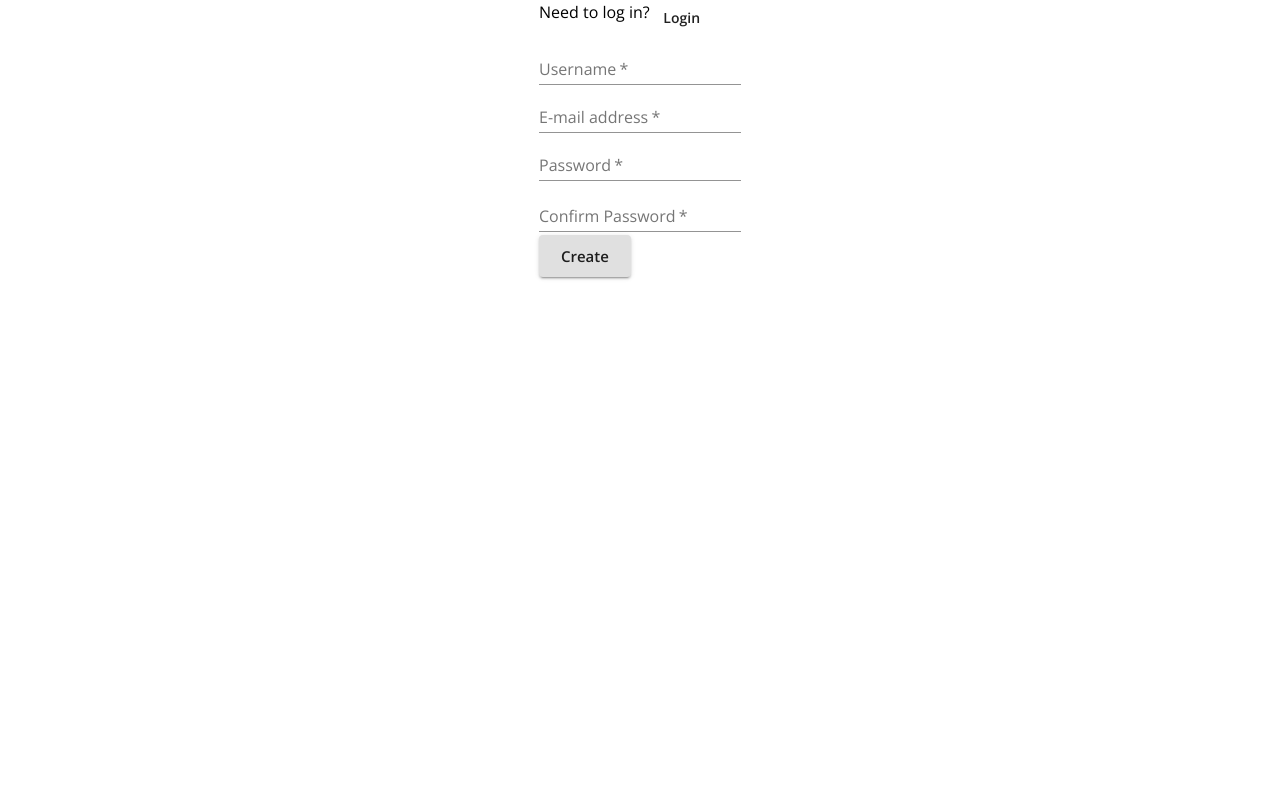
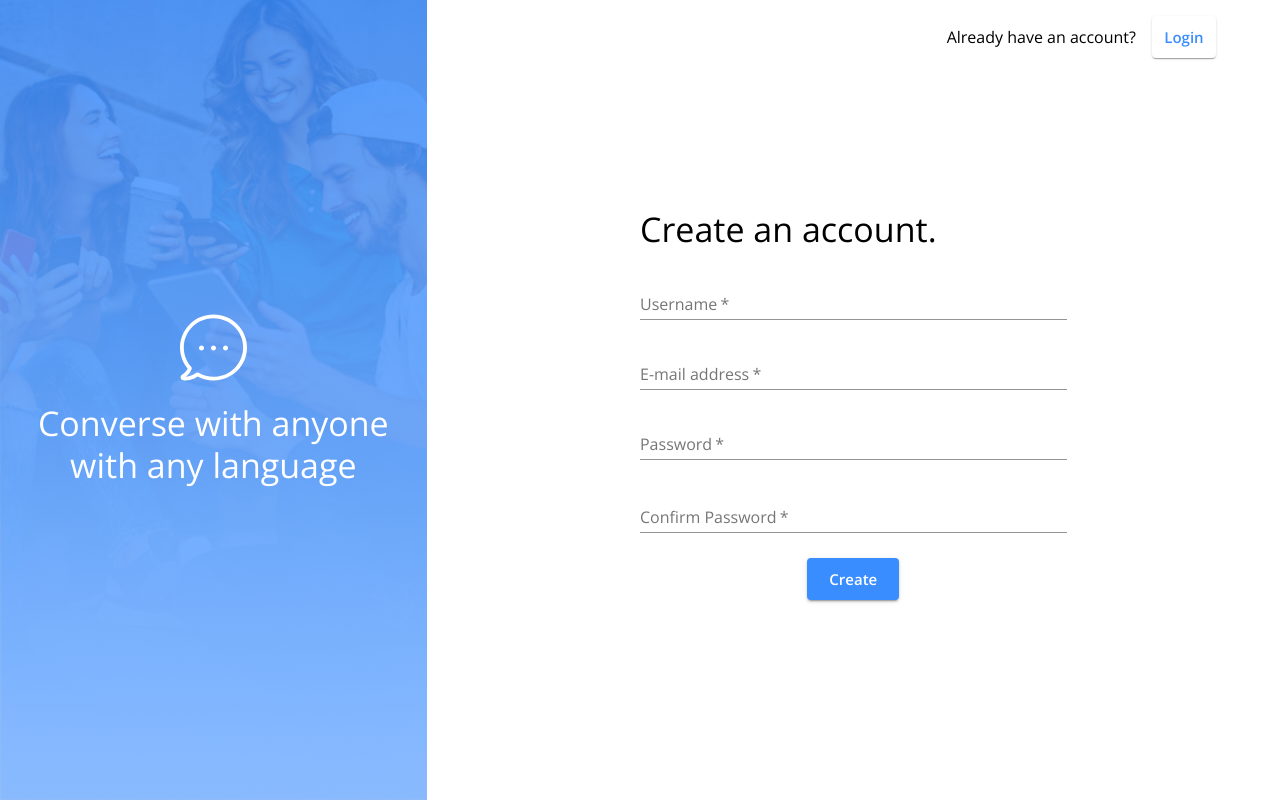
Before and after one commit to haditorabi/messenger-app, a React (Create React App) app in the folder client/: page / in a window 1280 px wide. Built offline with nearby package versions, Linux system fonts and the light colour scheme; no server answers.

Commit message:
update signup page

```diff
--- a/client/src/Login.js
+++ b/client/src/Login.js
@@ -28,7 +28,7 @@ const Login = (props) => {
   }
 
   return (
-    <Grid container justify="center">
+    <Grid container justifyContent="center">
       <Box>
         <Grid container item>
           <Typography>Need to register?</Typography>
--- a/client/src/Signup.js
+++ b/client/src/Signup.js
@@ -1,6 +1,7 @@
 import React, { useState } from "react";
 import { Redirect, useHistory } from "react-router-dom";
 import { connect } from "react-redux";
+import { SnackbarError } from "./components";
 import {
   Grid,
   Box,
@@ -10,12 +11,70 @@ import {
   TextField,
   FormHelperText,
 } from "@material-ui/core";
+import Paper from "@material-ui/core/Paper";
 import { register } from "./store/utils/thunkCreators";
+import { makeStyles } from "@material-ui/core/styles";
 
-const Login = (props) => {
+const useStyles = makeStyles((theme) => ({
+  container: {
+    height: "100vh",
+    fontFamily: theme.typography.fontFamily
+  },
+  formContainer: {
+    display: "flex",
+    flexDirection: "row",
+    alignItems: "center",
+    justifyContent: "flex-end",
+    padding: "2vh 5vw 0 0"
+  },
+  formBtn: {
+    color: theme.palette.primary.main
+  },
+  createBtnContainer: {
+    display: "flex",
+    flexDirection: "row",
+    alignItems: "center",
+    justifyContent: "center"
+  },
+  createBtn: {
+    color: "white",
+    backgroundColor: theme.palette.primary.main
+  },
+  formControlContainer: {
+    display: "flex",
+    width: "50%",
+    justifyContent: "center",
+    flexDirection: "column",
+    paddingLeft: "25%",
+    paddingTop: "15%"
+  },
+  formControlChildren: {
+    width: "100%"
+  },
+  backgroundContainer: {
+    backgroundImage: `linear-gradient(to bottom, rgba(58,141,255,0.85),rgb(134,185,255,0.85)),url(./assets/img/bg-img.png)`,
+    backgroundRepeat: "no-repeat",
+    backgroundSize: "cover",
+    display: "flex",
+    flexDirection: "column",
+    alignItems: "center",
+    justifyContent: "center"
+  },
+  backgroundText: {
+    flexDirection: "column",
+    color: "white",
+    textAlign: "center"
+  }
+}));
+
+
+const Signup = (props) => {
+  const classes = useStyles();
   const history = useHistory();
   const { user, register } = props;
   const [formErrorMessage, setFormErrorMessage] = useState({});
+  const [snackBarOpen, setSnackBarOpen] = useState(false);
+  const [errorMessage, setErrorMessage] = useState("");
 
   const handleRegister = async (event) => {
     event.preventDefault();
@@ -37,44 +96,96 @@ const Login = (props) => {
   }
 
   return (
-    <Grid container justify="center">
-      <Box>
-        <Grid container item>
-          <Typography>Need to log in?</Typography>
-          <Button onClick={() => history.push("/login")}>Login</Button>
+    <>
+      {snackBarOpen && (
+        <SnackbarError
+          setSnackBarOpen={setSnackBarOpen}
+          errorMessage={errorMessage}
+          snackBarOpen={snackBarOpen}
+        />
+      )}
+      <Grid container className={classes.container}>
+        <Grid item sm={4} md={4} className={classes.backgroundContainer}>
+        <Box display={{ xs: "none", sm: "block", md: "block" }}>
+          <img src="./assets/img/bubble.svg" alt='converse anywhere' />
+        </Box>
+        <Box
+          component='span'
+          display={{ xs: "none", sm: "block", md: "block" }}
+          m={1}
+        />
+        <Box
+          component='grid'
+          display={{ xs: "none", sm: "flex", md: "flex" }}
+          className={classes.backgroundText}
+        >
+          <Typography component='h4' variant='h4'>
+            Converse with anyone
+          </Typography>
+          <Typography component='h4' variant='h4'>
+            with any language
+          </Typography>
+        </Box>
       </Grid>
+
+        <Grid item xs={12} sm={8} md={8} elevation={6} square>
+          <Grid item className={classes.formContainer}>
+            <Typography>Already have an account?</Typography>
+            <Box component='span' m={1} />
+            <Button
+              size='large'
+              onClick={() => history.push("/login")}
+              component={Paper}
+              className={classes.formBtn}
+            >
+              Login
+            </Button>
+          </Grid>
+          <Box component='span' m={1} />
+          <Box className={classes.formControlContainer}>
             <form onSubmit={handleRegister}>
               <Grid>
-            <Grid>
-              <FormControl>
+                <Grid item>
+                  <Typography component='h4' variant='h4'>
+                    Create an account.
+                  </Typography>
+                </Grid>
+                <Box component='span' m={1} />
+                <Grid item>
+                  <FormControl className={classes.formControlChildren}>
                     <TextField
-                  aria-label="username"
-                  label="Username"
-                  name="username"
-                  type="text"
+                      aria-label='username'
+                      label='Username'
+                      name='username'
+                      type='text'
                       required
                     />
                   </FormControl>
                 </Grid>
-            <Grid>
-              <FormControl>
+                <Box component='span' m={1} />
+                <Grid item>
+                  <FormControl className={classes.formControlChildren}>
                     <TextField
-                  label="E-mail address"
-                  aria-label="e-mail address"
-                  type="email"
-                  name="email"
+                      label='E-mail address'
+                      aria-label='e-mail address'
+                      type='email'
+                      name='email'
                       required
                     />
                   </FormControl>
                 </Grid>
-            <Grid>
-              <FormControl error={!!formErrorMessage.confirmPassword}>
+                <Box component='span' m={1} />
+                <Grid item>
+                  <FormControl
+                    error={!!formErrorMessage.confirmPassword}
+                    className={classes.formControlChildren}
+                  >
                     <TextField
-                  aria-label="password"
-                  label="Password"
-                  type="password"
+                      aria-label='password'
+                      label='Password'
+                      type='password'
                       inputProps={{ minLength: 6 }}
-                  name="password"
+                      name='password'
                       required
                     />
                     <FormHelperText>
@@ -82,14 +193,18 @@ const Login = (props) => {
                     </FormHelperText>
                   </FormControl>
                 </Grid>
-            <Grid>
-              <FormControl error={!!formErrorMessage.confirmPassword}>
+                <Box component='span' m={1} />
+                <Grid item>
+                  <FormControl
+                    error={!!formErrorMessage.confirmPassword}
+                    className={classes.formControlChildren}
+                  >
                     <TextField
-                  label="Confirm Password"
-                  aria-label="confirm password"
-                  type="password"
+                      label='Confirm Password'
+                      aria-label='confirm password'
+                      type='password'
                       inputProps={{ minLength: 6 }}
-                  name="confirmPassword"
+                      name='confirmPassword'
                       required
                     />
                     <FormHelperText>
@@ -97,13 +212,23 @@ const Login = (props) => {
                     </FormHelperText>
                   </FormControl>
                 </Grid>
-            <Button type="submit" variant="contained" size="large">
+                <Box component='span' m={1} />
+                <Grid item className={classes.createBtnContainer}>
+                  <Button
+                    type='submit'
+                    className={classes.createBtn}
+                    variant='contained'
+                    size='large'
+                  >
                     Create
                   </Button>
+                </Grid>
               </Grid>
             </form>
           </Box>
         </Grid>
+      </Grid>
+    </>
   );
 };
 
@@ -121,4 +246,4 @@ const mapDispatchToProps = (dispatch) => {
   };
 };
 
-export default connect(mapStateToProps, mapDispatchToProps)(Login);
+export default connect(mapStateToProps, mapDispatchToProps)(Signup);
--- a/client/src/themes/theme.js
+++ b/client/src/themes/theme.js
@@ -1,6 +1,6 @@
-import { createMuiTheme } from "@material-ui/core";
+import { createTheme } from "@material-ui/core";
 
-export const theme = createMuiTheme({
+export const theme = createTheme({
   typography: {
     fontFamily: "Open Sans, sans-serif",
     fontSize: 14,
```
Also changed, not shown: client/public/assets/img/bg-img.png (added), client/public/assets/img/bubble.svg (added). Lines whose indentation alone changed are shown as unchanged.
